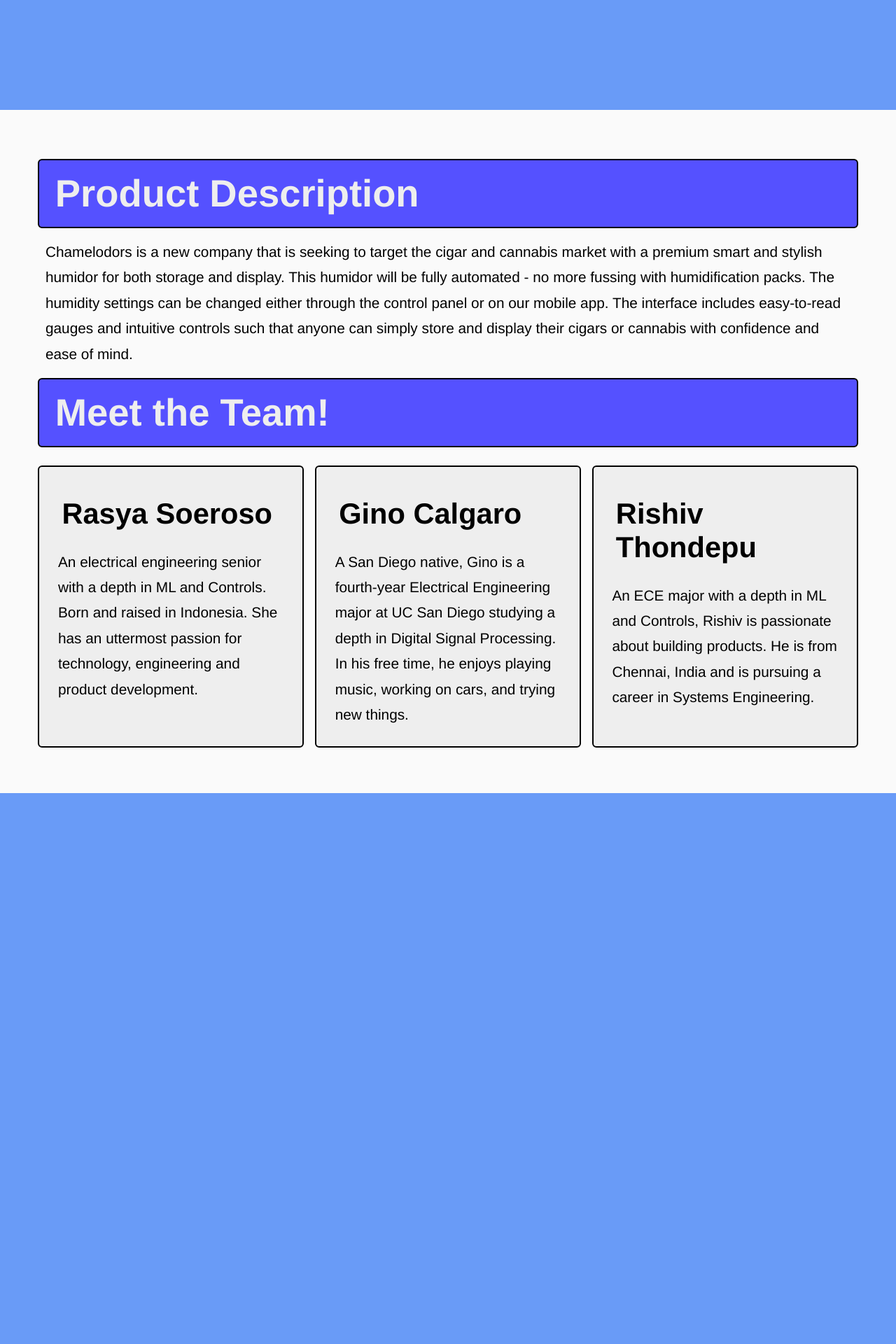
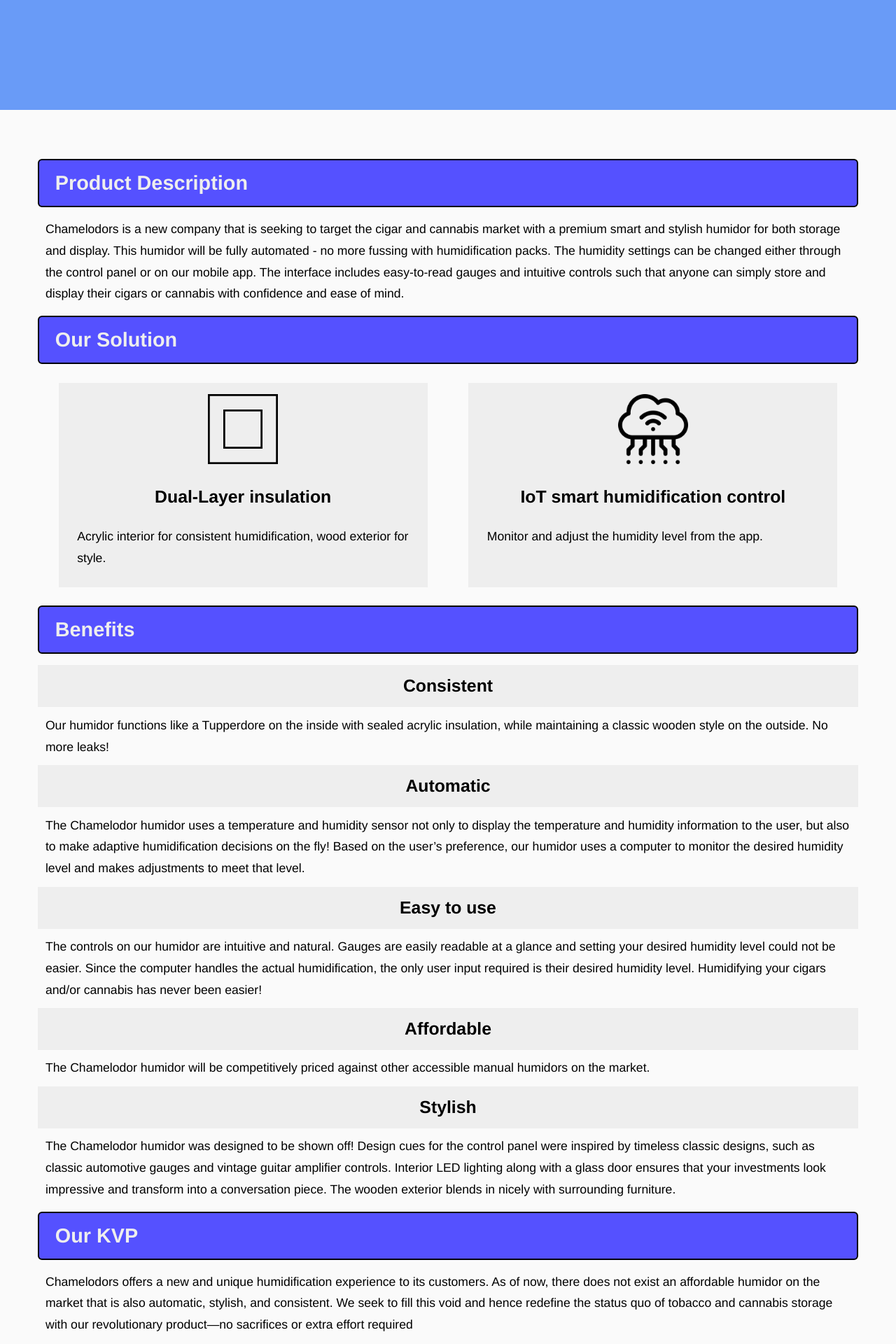
Before and after one commit to rsoeroso/ECE140B-landing-page, a Python web app: template web/src/templates/home.html in a window 1280 px wide. Shown: the part 631-2551 px from the top of the page at 70% size. Before the commit the page ends 1764 px from the top, so only its background shows below. Run offline with Jinja, Linux system fonts and the light colour scheme; the template is opened without the code that fills it, so the values that code supplies are empty.

Commit message:
landing page assignment2

```diff
--- a/web/src/public/css/agile.css
+++ b/web/src/public/css/agile.css
@@ -35,7 +35,7 @@
   font-family: var(--font);
 }
 p, ol li, ul li {
-    font-size: calc(0.5rem + 1vw);
+  font-size: calc(0.5rem + 0.75vw);
   margin: var(--margin-med);
   line-height: 1.75;
 }
@@ -62,27 +62,44 @@
   color: black;
   /* padding: calc(1rem + 8vh) calc(1rem + 3vw) calc(18rem + 10vh) calc(1rem + 3vw); */
 }
-  img {
+.logo {
   width: 175px;
   border: 2px solid black;
   margin: var(--margin-xxl);
   float: right;
 }
+.sol {
+  width: 100px;
+  margin: var(--margin-small);
+  display:inline-block;
+  position: relative;
+  left: 50%;
+  transform: translate(-50%);
+}
+
+.container-1 {
+  display: flex;
+}
+
+.box {
+  flex-basis: 45%;
+}
 h1 {
-    font-size: calc(1rem + 3vw);
+  font-size: calc(1rem + 1vw);
   background-color: var(--accent-color);
   color: var(--light-color);
   padding: var(--padding-lg) var(--padding-xl);
   margin: var(--margin-lg) auto;
 }
 h2 {
-    font-size: calc(1rem + 2vw);
+  font-size: calc(0.75rem + 1vw);
   background-color: var(--accent-color);
   padding: var(--padding-lg) var(--padding-xl);
   margin: var(--margin-lg) auto;
 }
 h3 {
-    font-size: calc(1rem + 2.1vw);
+  font-size: calc(0.75rem + 1vw);
+  text-align: center;
 }
 h4 {
   font-size: calc(1rem + 1.5vw);
--- a/web/src/templates/home.html
+++ b/web/src/templates/home.html
@@ -15,7 +15,7 @@
 <body>
 
     <div class="hero2">
-        <img src="images/logo.png">
+        <img class="logo" src="images/logo.png">
     </div>
     <div class='hero'>
         <h1> Chamelodors </h1>
@@ -27,6 +27,39 @@
 
         <h1 class='bordered'> Product Description </h1>
         <p> Chamelodors is a new company that is seeking to target the cigar and cannabis market with a premium smart and stylish humidor for both storage and display. This humidor will be fully automated - no more fussing with humidification packs. The humidity settings can be changed either through the control panel or on our mobile app. The interface includes easy-to-read gauges and intuitive controls such that anyone can simply store and display their cigars or cannabis with confidence and ease of mind.</p>
+
+        <h1 class='bordered'> Our Solution </h1>
+        <section class='container-1'>
+            <div class="card margin-none box">
+                <img class='sol' src="images/double_ins.png" alt="">
+                <h3>Dual-Layer insulation</h2>
+                <p>Acrylic interior for consistent humidification, wood exterior for style.</p>
+            </div>
+            <div class="card margin-none box">
+                <img class='sol' src="images/iot.png" alt="">
+                <h3>IoT smart humidification control</h2>
+                <p>Monitor and adjust the humidity level from the app.</p>
+            </div>
+        </section>
+
+        <h1 class="bordered">Benefits</h1>
+        <h3 class="">Consistent</h2>
+        <p>Our humidor functions like a Tupperdore on the inside with sealed acrylic insulation, while maintaining a classic wooden style on the outside. No more leaks!</p>
+        <h3 class="">Automatic</h2>
+        <p>The Chamelodor humidor uses a temperature and humidity sensor not only to display the temperature and humidity information to the user, but also to make adaptive humidification decisions on the fly! Based on the user’s preference, our humidor uses a computer to monitor the desired humidity level and makes adjustments to meet that level.</p>
+        <h3 class="">Easy to use</h2>
+        <p>The controls on our humidor are intuitive and natural. Gauges are easily readable at a glance and setting your desired humidity level could not be easier. Since the computer handles the actual humidification, the only user input required is their desired humidity level. Humidifying your cigars and/or cannabis has never been easier!
+        </p>
+        <h3 class="">Affordable</h2>
+        <p>The Chamelodor humidor will be competitively priced against other accessible manual humidors on the market.</p>
+        <h3 class="">Stylish</h2>
+        <p>The Chamelodor humidor was designed to be shown off! Design cues for the control panel were inspired by timeless classic designs, such as classic automotive gauges and vintage guitar amplifier controls. Interior LED lighting along with a glass door ensures that your investments look impressive and transform into a conversation piece. The wooden exterior blends in nicely with surrounding furniture.</p>
+
+        <h1 class='bordered'> Our KVP </h1>
+        <p> Chamelodors offers a new and unique humidification experience to its customers.
+            As of now, there does not exist an affordable humidor on the market that is also automatic, stylish, and consistent.
+            We seek to fill this void and hence redefine the status quo of tobacco and cannabis storage with our revolutionary product—no sacrifices or extra effort required</p>
+
 
         <h1 class='bordered'> Meet the Team!</h1>
         <section class='responsive_grid'>
@@ -42,6 +75,10 @@
                 <h2>Rishiv Thondepu</h2>
                 <p>An ECE major with a depth in ML and Controls, Rishiv is passionate about building products. He is from Chennai, India and is pursuing a career in Systems Engineering.</p>
             </div>
+            <div class='card bordered margin-none'>
+                <h2>Kyle Janosky</h2>
+                <!-- <p>An ECE major with a depth in ML and Controls, Rishiv is passionate about building products. He is from Chennai, India and is pursuing a career in Systems Engineering.</p> -->
+            </div>
         </section>
     </section>
 
```
Also changed, not shown: web/src/public/images/double_ins.png (added), web/src/public/images/iot.png (added), 4 other files. Lines whose indentation alone changed are shown as unchanged.
